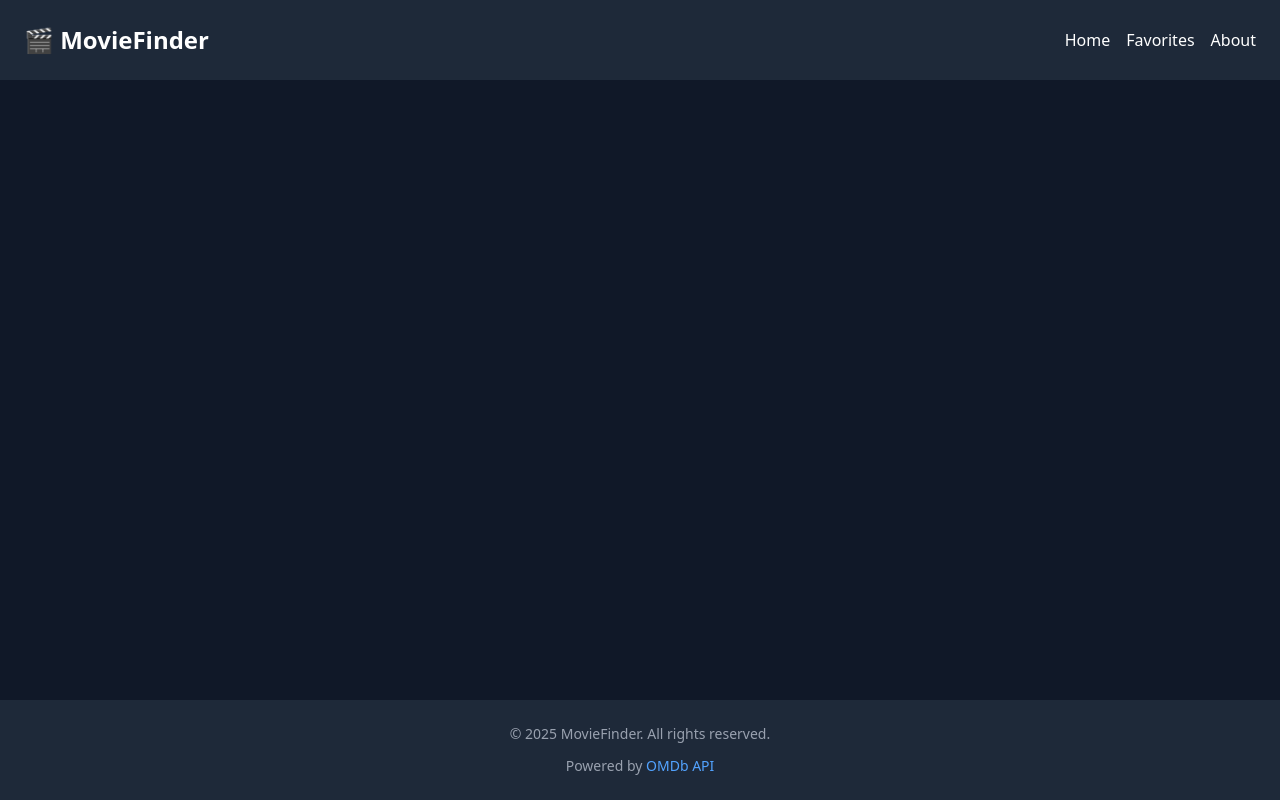
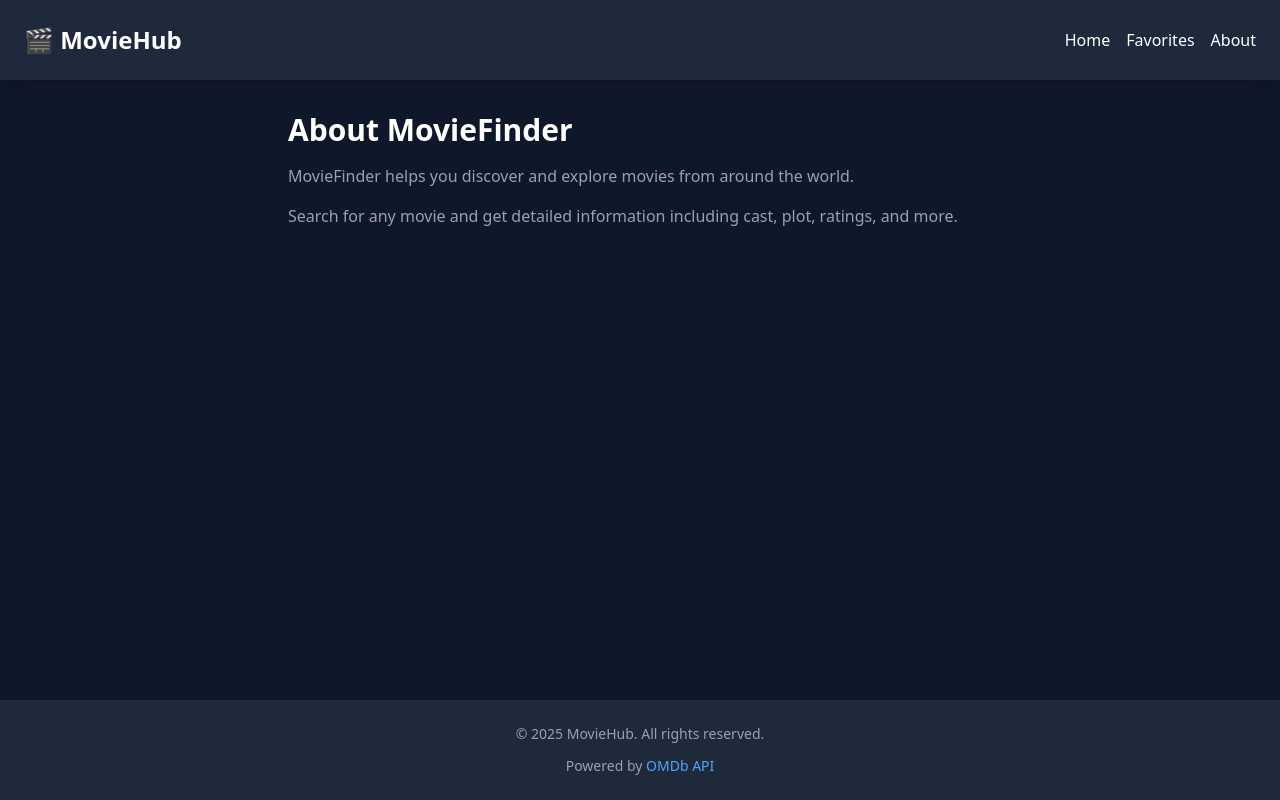
Before and after one commit to magongoamoses/movie-database-project, a React app in the folder movie-database/: page /about in a window 1280 px wide. Built offline with nearby package versions, Linux system fonts and the light colour scheme; no server answers; the HTML template or start-up script is replaced by a standard one.

Commit message:
update the app name on footer and header

```diff
--- a/movie-database/src/App.jsx
+++ b/movie-database/src/App.jsx
@@ -1,6 +1,7 @@
 import { BrowserRouter as Router, Routes, Route } from "react-router-dom";
 import Home from "./pages/Home";
 import MovieDetails from "./pages/MovieDetails";
+import About from "./components/About";
 import Header from "./components/Header";
 import Footer from "./components/Footer";
 import Favorites from "./pages/Favorites";
@@ -10,13 +11,14 @@ const App = () => {
   return (
     <FavoritesProvider>
       <Router>
-        <div className="flex flex-col min-h-screen bg-gray-900" >
+        <div className="flex flex-col min-h-screen  bg-[#0f172a]" >
           <Header />
           <main className="flex-grow" >
             <Routes>
               <Route path="/" element={<Home />} />
               <Route path="/movie/:imdbID" element={<MovieDetails />} />
               <Route path="/favorites" element={<Favorites />} />
+              <Route path="/about" element={<About />} />
             </Routes>
           </main>
           <Footer />
--- a/movie-database/src/components/Footer.jsx
+++ b/movie-database/src/components/Footer.jsx
@@ -5,7 +5,7 @@ const Footer = () => {
         <footer className="text-center bg-gray-800 text-gray-400 py-4 sm:py-6 px-4">
             <div className="space-y-2 sm:space-y-3">
                 <p className="text-xs sm:text-sm">
-                    &copy; {currentYear} MovieFinder. All rights reserved.
+                    &copy; {currentYear} MovieHub. All rights reserved.
                 </p>
                 <p className="text-xs sm:text-sm">
                     Powered by{" "}
--- a/movie-database/src/components/Header.jsx
+++ b/movie-database/src/components/Header.jsx
@@ -2,10 +2,10 @@ import { Link } from "react-router-dom";
 
 const Header = () => {
     return (
-        <header className="bg-gray-800 text-white">
+        <header className="bg-[#1e293b] text-white shadow-lg">
             <div className="flex flex-col sm:flex-row justify-between items-center px-4 sm:px-6 py-4 sm:py-6 gap-3 sm:gap-0">
                 <Link to="/" className="hover:text-gray-300">
-                    <h1 className="text-xl sm:text-2xl font-bold">🎬 MovieFinder</h1>
+                    <h1 className="text-xl sm:text-2xl font-bold">🎬 MovieHub</h1>
                 </Link>
 
                 <nav className="flex gap-3 sm:gap-4">
--- a/movie-database/src/components/MovieList.jsx
+++ b/movie-database/src/components/MovieList.jsx
@@ -1,13 +1,18 @@
 import MovieCard from "./MovieCard";
 import ErrorMessage from "./ErrorMessage";
 
-const MovieList = ({ movies, onMovieClick, hasSearched }) => {
+const MovieList = ({ movies, onMovieClick, hasSearched, loading = false }) => {
+
     if (!hasSearched) {
         return (
             <p className="text-center mt-8 text-gray-400 px-4 text-sm sm:text-base">
                 Search for a movie to get started!
             </p>
         );
+    }
+
+    if (loading) {
+        return null;
     }
 
     if (!movies || movies.length === 0) {
--- a/movie-database/src/pages/Home.jsx
+++ b/movie-database/src/pages/Home.jsx
@@ -45,7 +45,7 @@ const Home = () => {
             {loading && <div className="mt-4"><LoadingSpinner /></div>}
             {error && <div className="mt-4"><ErrorMessage message={error} /></div>}
 
-            <MovieList movies={movies} onMovieClick={handleMovieClick} hasSearched={hasSearched} />
+            <MovieList movies={movies} onMovieClick={handleMovieClick} hasSearched={hasSearched} loading={loading} />
         </div>
     );
 };
```
